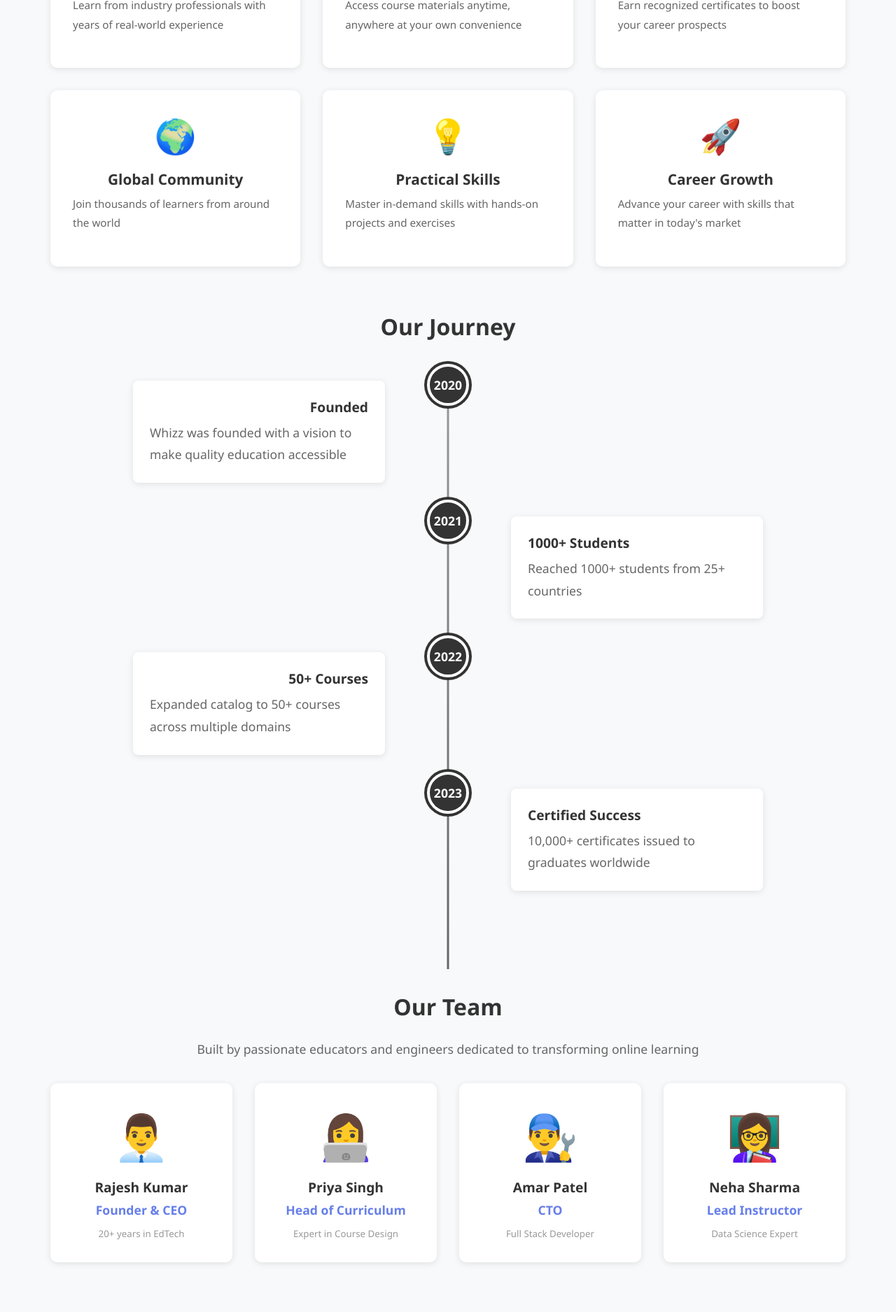
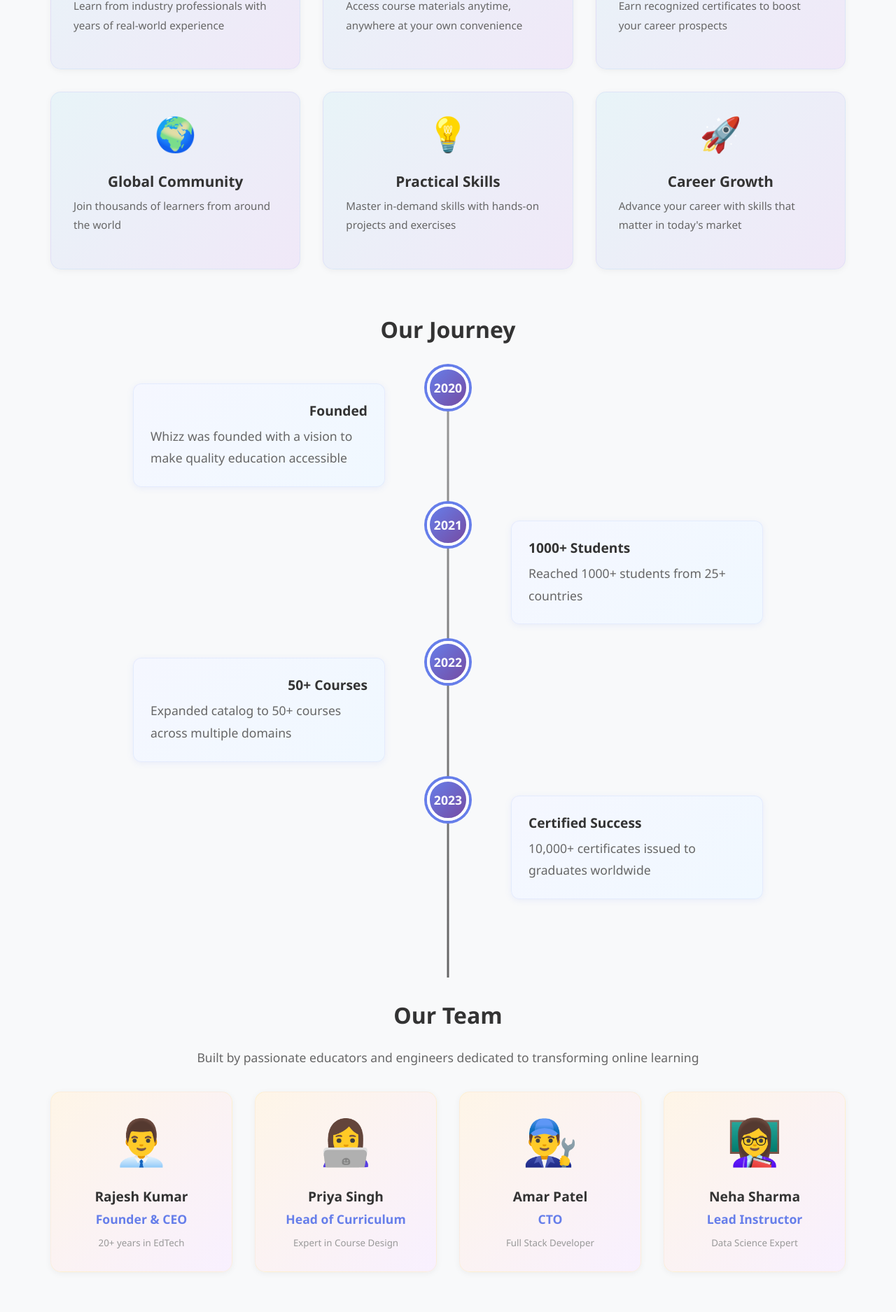
Before and after one commit to dheerajb18032001-cmd/webwhizz2, a React (Create React App) app: page /about in a window 1280 px wide. Shown: the part 880-2755 px from the top of the page at 70% size. Built offline with nearby package versions, Linux system fonts and the light colour scheme; no server answers.

Commit message:
Add smooth animations and light gradient colors to About page - slide animations, bouncing icons, hover effects

```diff
--- a/src/pages/About.css
+++ b/src/pages/About.css
@@ -3,22 +3,91 @@
 }
 
 .about-hero {
-  background: #f8f9fa;
-  color: #333;
+  background: linear-gradient(135deg, #667eea 0%, #764ba2 100%);
+  color: white;
   padding: 6rem 2rem;
   text-align: center;
   border-bottom: 1px solid #ddd;
+  animation: slideDownFade 0.8s ease-out;
 }
 
 .about-hero h1 {
   font-size: 3rem;
   margin-bottom: 1rem;
   font-weight: bold;
+  animation: slideDown 0.8s ease-out;
 }
 
 .about-hero p {
   font-size: 1.3rem;
   opacity: 0.95;
+  animation: slideUp 0.8s ease-out 0.2s both;
+}
+
+@keyframes slideDownFade {
+  from {
+    opacity: 0;
+    transform: translateY(-30px);
+  }
+  to {
+    opacity: 1;
+    transform: translateY(0);
+  }
+}
+
+@keyframes slideDown {
+  from {
+    opacity: 0;
+    transform: translateY(-50px);
+  }
+  to {
+    opacity: 1;
+    transform: translateY(0);
+  }
+}
+
+@keyframes slideUp {
+  from {
+    opacity: 0;
+    transform: translateY(50px);
+  }
+  to {
+    opacity: 1;
+    transform: translateY(0);
+  }
+}
+
+@keyframes slideInLeft {
+  from {
+    opacity: 0;
+    transform: translateX(-100px);
+  }
+  to {
+    opacity: 1;
+    transform: translateX(0);
+  }
+}
+
+@keyframes slideInRight {
+  from {
+    opacity: 0;
+    transform: translateX(100px);
+  }
+  to {
+    opacity: 1;
+    transform: translateX(0);
+  }
+}
+
+@keyframes fadeInScale {
+  from {
+    opacity: 0;
+    transform: scale(0.9);
+  }
+  to {
+    opacity: 1;
+    transform: scale(1);
+  }
 }
 
 .about-content {
@@ -36,6 +105,7 @@
   color: #333;
   margin-bottom: 1.5rem;
   text-align: center;
+  animation: fadeInScale 0.8s ease-out;
 }
 
 .about-section p {
@@ -54,22 +124,53 @@
 }
 
 .feature-item {
-  background: white;
+  background: linear-gradient(135deg, #e8f4f8 0%, #f0e8f8 100%);
   padding: 2rem;
-  border-radius: 10px;
+  border-radius: 15px;
   text-align: center;
-  box-shadow: 0 2px 10px rgba(0, 0, 0, 0.1);
-  transition: transform 0.3s, box-shadow 0.3s;
+  box-shadow: 0 2px 10px rgba(0, 0, 0, 0.05);
+  transition: all 0.4s cubic-bezier(0.34, 1.56, 0.64, 1);
+  border: 1px solid rgba(102, 126, 234, 0.1);
+  animation: slideInLeft 0.8s ease-out both;
 }
 
+.feature-item:nth-child(2n) {
+  animation: slideInRight 0.8s ease-out both;
+}
+
+.feature-item:nth-child(1) { animation-delay: 0.1s; }
+.feature-item:nth-child(2) { animation-delay: 0.2s; }
+.feature-item:nth-child(3) { animation-delay: 0.3s; }
+.feature-item:nth-child(4) { animation-delay: 0.2s; }
+.feature-item:nth-child(5) { animation-delay: 0.1s; }
+.feature-item:nth-child(6) { animation-delay: 0s; }
+
 .feature-item:hover {
-  transform: translateY(-5px);
-  box-shadow: 0 8px 20px rgba(0, 0, 0, 0.15);
+  transform: translateY(-10px);
+  box-shadow: 0 12px 30px rgba(102, 126, 234, 0.2);
+  background: linear-gradient(135deg, #d8e4f8 0%, #e8d8f8 100%);
 }
 
 .feature-icon {
   font-size: 3rem;
   margin-bottom: 1rem;
+  display: inline-block;
+  animation: bounce 2s infinite;
+}
+
+@keyframes bounce {
+  0%, 100% {
+    transform: translateY(0);
+  }
+  50% {
+    transform: translateY(-10px);
+  }
+}
+
+.feature-item:hover .feature-icon {
+  animation: none;
+  transform: scale(1.2) rotate(10deg);
+  transition: transform 0.3s ease-out;
 }
 
 .feature-item h3 {
@@ -122,7 +223,7 @@
   position: absolute;
   left: 50%;
   transform: translateX(-50%);
-  background: #333;
+  background: linear-gradient(135deg, #667eea 0%, #764ba2 100%);
   color: white;
   width: 60px;
   height: 60px;
@@ -133,15 +234,24 @@
   font-weight: bold;
   font-size: 1.1rem;
   border: 4px solid white;
-  box-shadow: 0 0 0 4px #333;
+  box-shadow: 0 0 0 4px #667eea;
   margin-top: -1.5rem;
+  animation: fadeInScale 0.6s ease-out;
 }
 
 .timeline-content {
-  background: white;
+  background: linear-gradient(135deg, #f5f7ff 0%, #f0f8ff 100%);
   padding: 1.5rem;
-  border-radius: 8px;
-  box-shadow: 0 2px 10px rgba(0, 0, 0, 0.1);
+  border-radius: 12px;
+  box-shadow: 0 2px 10px rgba(102, 126, 234, 0.1);
+  border: 1px solid rgba(102, 126, 234, 0.1);
+  animation: fadeInScale 0.6s ease-out;
+  transition: all 0.3s ease-out;
+}
+
+.timeline-content:hover {
+  box-shadow: 0 8px 20px rgba(102, 126, 234, 0.2);
+  transform: translateY(-5px);
 }
 
 .timeline-content h3 {
@@ -164,21 +274,42 @@
 }
 
 .team-member {
-  background: white;
+  background: linear-gradient(135deg, #fef5e7 0%, #f8f0ff 100%);
   padding: 2rem;
-  border-radius: 10px;
+  border-radius: 15px;
   text-align: center;
-  box-shadow: 0 2px 10px rgba(0, 0, 0, 0.1);
-  transition: transform 0.3s;
+  box-shadow: 0 2px 10px rgba(0, 0, 0, 0.05);
+  transition: all 0.4s cubic-bezier(0.34, 1.56, 0.64, 1);
+  border: 1px solid rgba(255, 193, 7, 0.1);
+  animation: slideInLeft 0.8s ease-out both;
 }
 
+.team-member:nth-child(2n) {
+  animation: slideInRight 0.8s ease-out both;
+}
+
+.team-member:nth-child(1) { animation-delay: 0.1s; }
+.team-member:nth-child(2) { animation-delay: 0.2s; }
+.team-member:nth-child(3) { animation-delay: 0.15s; }
+.team-member:nth-child(4) { animation-delay: 0.25s; }
+
 .team-member:hover {
-  transform: translateY(-5px);
+  transform: translateY(-12px);
+  box-shadow: 0 12px 30px rgba(0, 0, 0, 0.15);
+  background: linear-gradient(135deg, #ffe8b6 0%, #eae0ff 100%);
 }
 
 .member-avatar {
   font-size: 4rem;
   margin-bottom: 1rem;
+  display: inline-block;
+  animation: bounce 2s infinite;
+}
+
+.team-member:hover .member-avatar {
+  animation: none;
+  transform: scale(1.2);
+  transition: transform 0.3s ease-out;
 }
 
 .team-member h3 {
@@ -206,20 +337,33 @@
 }
 
 .stat {
-  background: white;
+  background: linear-gradient(135deg, #e3f2fd 0%, #f3e5f5 100%);
   color: #333;
   padding: 2.5rem;
-  border-radius: 10px;
+  border-radius: 15px;
   text-align: center;
-  box-shadow: 0 2px 10px rgba(0, 0, 0, 0.1);
-  border: 1px solid #ddd;
+  box-shadow: 0 2px 10px rgba(0, 0, 0, 0.05);
+  border: 1px solid rgba(102, 126, 234, 0.1);
+  animation: fadeInScale 0.8s ease-out both;
+  transition: all 0.4s cubic-bezier(0.34, 1.56, 0.64, 1);
+}
+
+.stat:nth-child(1) { animation-delay: 0.1s; }
+.stat:nth-child(2) { animation-delay: 0.2s; }
+.stat:nth-child(3) { animation-delay: 0.3s; }
+.stat:nth-child(4) { animation-delay: 0.4s; }
+
+.stat:hover {
+  transform: translateY(-12px) scale(1.05);
+  box-shadow: 0 12px 30px rgba(102, 126, 234, 0.25);
+  background: linear-gradient(135deg, #c8e6c9 0%, #e1d5f7 100%);
 }
 
 .stat-number {
   font-size: 2.5rem;
   font-weight: bold;
   margin-bottom: 0.5rem;
-  color: #333;
+  color: #667eea;
 }
 
 .stat p {
@@ -228,23 +372,37 @@
 }
 
 .about-cta {
-  background: #f8f9fa;
-  color: #333;
+  background: linear-gradient(135deg, #667eea 0%, #764ba2 100%);
+  color: white;
   padding: 4rem 2rem;
   text-align: center;
   border-top: 1px solid #ddd;
+  animation: slideUpFade 0.8s ease-out;
+}
+
+@keyframes slideUpFade {
+  from {
+    opacity: 0;
+    transform: translateY(50px);
+  }
+  to {
+    opacity: 1;
+    transform: translateY(0);
+  }
 }
 
 .about-cta h2 {
   font-size: 2.5rem;
   margin-bottom: 1rem;
-  color: #333;
+  color: white;
+  animation: slideUp 0.8s ease-out;
 }
 
 .about-cta p {
   font-size: 1.2rem;
   margin-bottom: 2rem;
-  color: #666;
+  color: rgba(255, 255, 255, 0.95);
+  animation: slideUp 0.8s ease-out 0.2s both;
 }
 
 .cta-btn {
@@ -256,12 +414,15 @@
   border-radius: 50px;
   font-weight: bold;
   font-size: 1.1rem;
-  transition: transform 0.3s, box-shadow 0.3s;
+  transition: all 0.4s cubic-bezier(0.34, 1.56, 0.64, 1);
+  box-shadow: 0 4px 15px rgba(0, 0, 0, 0.2);
+  animation: slideUp 0.8s ease-out 0.4s both;
 }
 
 .cta-btn:hover {
-  transform: translateY(-2px);
-  box-shadow: 0 10px 30px rgba(0, 0, 0, 0.2);
+  transform: translateY(-5px) scale(1.05);
+  box-shadow: 0 12px 35px rgba(0, 0, 0, 0.3);
+  background: #f0f0f0;
 }
 
 @media (max-width: 768px) {
```
